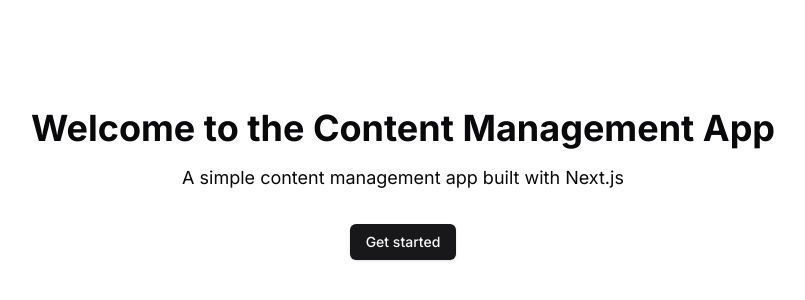
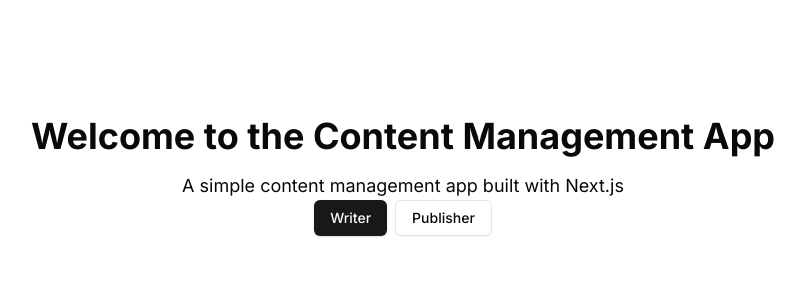
Before and after one commit to imad-oi/content-management-frontend, a Next.js app: page / in a window 1280 px wide. Shown: the part 216-516 px from the top of the page, without its empty margins (237-1042 px from the left). Built offline with nearby package versions, Linux system fonts and the light colour scheme.

Commit message:
Implement session management feature

```diff
--- a/app/layout.js
+++ b/app/layout.js
@@ -1,17 +1,22 @@
-import { Inter } from "next/font/google";
-import "../styles/globals.css";
+import '../styles/globals.css'
+import { Inter } from 'next/font/google'
+import { SessionProvider } from '../components/SessionProvider'
 
-const inter = Inter({ subsets: ["latin"] });
+const inter = Inter({ subsets: ['latin'] })
 
 export const metadata = {
-  title: "Content management app",
-  description: "Content management app built with Next.js",
-};
+  title: 'Text Content Manager',
+  description: 'Manage and synchronize text content',
+}
 
 export default function RootLayout({ children }) {
   return (
     <html lang="en">
-      <body className={inter.className}>{children}</body>
+      <body className={inter.className}>
+        <SessionProvider>
+          {children}
+        </SessionProvider>
+      </body>
     </html>
-  );
+  )
 }
--- a/app/page.js
+++ b/app/page.js
@@ -1,4 +1,4 @@
-import { Button } from "@/components/ui/button";
+import { SessionSwitch } from "@/components/SessionSwitch";
 
 export default function Home() {
   return (
@@ -9,7 +9,8 @@
       <p className="mt-4 text-lg">
         A simple content management app built with Next.js
       </p>
-      <Button className="mt-8">Get started</Button>
+
+      <SessionSwitch />
     </main>
   );
 }
--- /dev/null
+++ b/components/SessionProvider.jsx
@@ -0,0 +1,29 @@
+'use client'
+
+import React, { createContext, useState, useContext, useEffect } from 'react'
+
+const SessionContext = createContext()
+
+export function SessionProvider({ children }) {
+  const [session, setSession] = useState('writer')
+
+  useEffect(() => {
+    const storedSession = localStorage.getItem('session')
+    if (storedSession) setSession(storedSession)
+  }, [])
+
+  const switchSession = (newSession) => {
+    setSession(newSession)
+    localStorage.setItem('session', newSession)
+  }
+
+  return (
+    <SessionContext.Provider value={{ session, switchSession }}>
+      {children}
+    </SessionContext.Provider>
+  )
+}
+
+export function useSession() {
+  return useContext(SessionContext)
+}
--- /dev/null
+++ b/components/SessionSwitch.jsx
@@ -0,0 +1,26 @@
+'use client'
+
+import { useSession } from './SessionProvider'
+import { Button } from './ui/button'
+
+export function SessionSwitch() {
+  const { session, switchSession } = useSession()
+
+  return (
+    <div className="mb-4">
+      <Button
+        onClick={() => switchSession('writer')}
+        variant={session === 'writer' ? 'default' : 'outline'}
+        className="mr-2"
+      >
+        Writer
+      </Button>
+      <Button
+        onClick={() => switchSession('publisher')}
+        variant={session === 'publisher' ? 'default' : 'outline'}
+      >
+        Publisher
+      </Button>
+    </div>
+  )
+}
```
